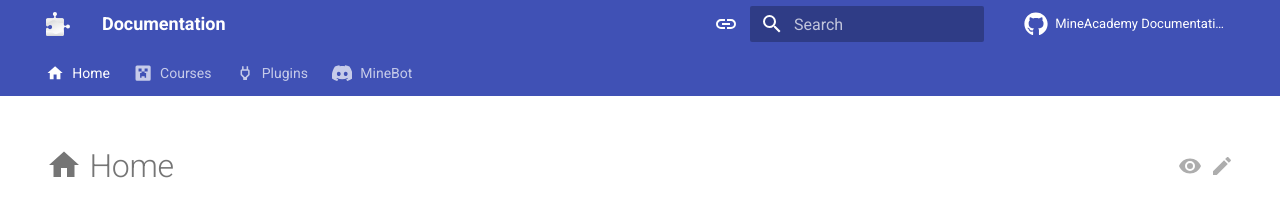
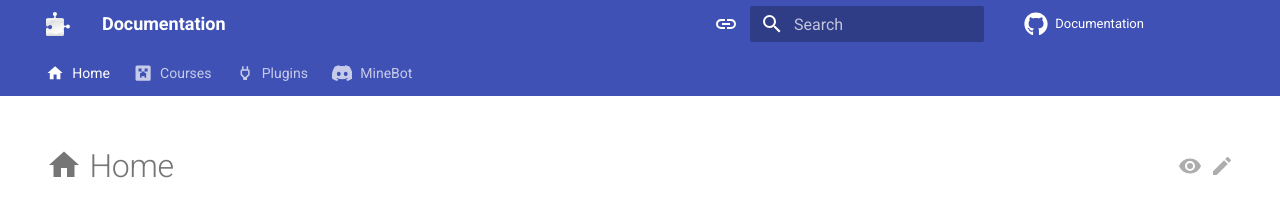
Before and after one commit to kangarko/docs, an MkDocs documentation site: the page built from docs/index.md, in a window 1280 px wide. Shown: the top 208 px of the page. Built offline with MkDocs 1.6.1 and Material for MkDocs 9.7.7, drawn with Linux system fonts in a browser that asks for light colours; emoji names are drawn with the system emoji font; plug-ins that fetch from the network failed and are left out; comment, search, counter and statistics services are not loaded.

Commit message:
Rename repo name, as it's too long.

```diff
--- a/mkdocs.yml
+++ b/mkdocs.yml
@@ -1,5 +1,5 @@
 site_name: Documentation
-repo_name: MineAcademy Documentation
+repo_name: Documentation
 site_url: https://docs.mineacademy.org
 repo_url: https://github.com/kangarko/docs
 theme:
```
